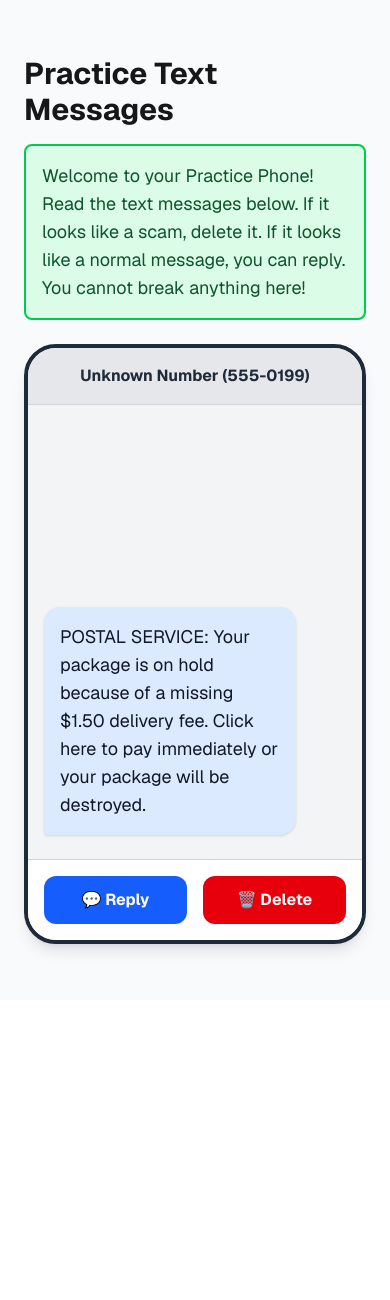
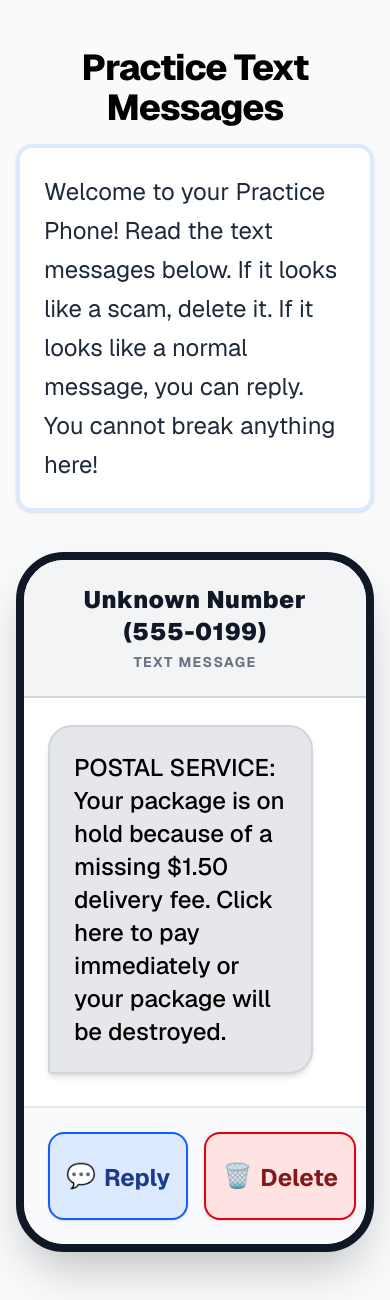
Before and after one commit to atullal/canopy, a Next.js app: page /urgent-text-message in a window 390 px wide. Before the commit the page ends 1000 px from the top, so only its background shows below. Built offline with nearby package versions, Linux system fonts and the light colour scheme.

Commit message:
UX Polish: Enhance smartphone interface contrast and animate delete/reply actions with Framer Motion

```diff
--- a/app/components/UrgentTextMessage.tsx
+++ b/app/components/UrgentTextMessage.tsx
@@ -1,18 +1,31 @@
 "use client";
 
 import React, { useState } from 'react';
+import { motion, AnimatePresence } from 'framer-motion';
 import posthog from '../../utils/posthog';
 import scenarioData from '../../scenarios/urgent-text-message.json';
 
 export default function UrgentTextMessage() {
   const [currentIndex, setCurrentIndex] = useState(0);
   const [feedback, setFeedback] = useState<{ title: string; message: string; type: 'success' | 'failure' | 'info' } | null>(null);
+  const [isDeleting, setIsDeleting] = useState(false);
 
   const currentMessage = scenarioData.messages[currentIndex];
 
   const handleAction = (actionId: string) => {
+    if (actionId === 'delete') {
+      setIsDeleting(true);
+      setTimeout(() => {
+        setIsDeleting(false);
+        processFeedback(actionId);
+      }, 400); // Wait for delete animation to finish
+    } else {
+      processFeedback(actionId);
+    }
+  };
+
+  const processFeedback = (actionId: string) => {
     if (actionId === 'reply' && currentMessage.isScam) {
-      // Failed: Replied to a scam
       posthog.capture('scam_clicked', { messageId: currentMessage.id, reason: 'replied_to_scam' });
       setFeedback({
         title: scenarioData.feedback.gentleFailureScamReply.title,
@@ -20,21 +33,18 @@ export default function UrgentTextMessage() {
         type: 'failure'
       });
     } else if (actionId === 'delete' && currentMessage.isScam) {
-      // Success: Deleted a scam
       setFeedback({
         title: scenarioData.feedback.success.title,
         message: scenarioData.feedback.success.message,
         type: 'success'
       });
     } else if (actionId === 'reply' && !currentMessage.isScam) {
-      // Success: Replied to a safe message
       setFeedback({
         title: "Great job!",
         message: "You correctly identified that this message was a normal, safe reminder. It is perfectly safe to reply to messages like this. Well done!",
         type: 'success'
       });
     } else if (actionId === 'delete' && !currentMessage.isScam) {
-      // Safe choice but incorrect: Deleted a safe message
       setFeedback({
         title: scenarioData.feedback.gentleFailureSafeDelete.title,
         message: scenarioData.feedback.gentleFailureSafeDelete.message,
@@ -45,6 +55,7 @@ export default function UrgentTextMessage() {
 
   const handleNext = () => {
     setFeedback(null);
+    setIsDeleting(false);
     if (currentIndex + 1 < scenarioData.messages.length) {
       setCurrentIndex(currentIndex + 1);
     } else {
@@ -53,61 +64,115 @@ export default function UrgentTextMessage() {
   };
 
   return (
-    <div className="max-w-2xl mx-auto p-6 font-sans">
-      <h1 className="text-3xl font-bold mb-4">{scenarioData.title}</h1>
-      <div className="bg-green-100 border-2 border-green-500 p-4 rounded-lg text-lg mb-6 text-green-900">
+    <main className="max-w-4xl mx-auto p-4 md:p-8 font-sans text-gray-900 bg-gray-50 min-h-screen">
+      <header className="mb-10 text-center">
+        <h1 className="text-4xl md:text-5xl font-extrabold tracking-tight mb-4 text-black">
+          {scenarioData.title}
+        </h1>
+        <div
+          role="region"
+          aria-label="Scenario Description"
+          className="bg-white border-4 border-blue-100 p-6 rounded-2xl text-2xl leading-relaxed text-gray-800 shadow-sm inline-block text-left"
+        >
           {scenarioData.description}
         </div>
+      </header>
 
-      <div className="max-w-sm mx-auto border-4 border-gray-800 rounded-[2rem] bg-gray-50 overflow-hidden shadow-lg flex flex-col h-[600px] relative">
+      <div className="max-w-md mx-auto border-8 border-gray-900 rounded-[3rem] bg-white overflow-hidden shadow-2xl flex flex-col h-[700px] relative">
         {/* Phone Header */}
-        <div className="bg-gray-200 p-4 text-center border-b border-gray-300 font-bold text-gray-800">
+        <div className="bg-gray-100 p-6 text-center border-b-2 border-gray-300">
+          <div className="text-2xl font-black text-gray-900 tracking-wide">
             {currentMessage.sender}
+          </div>
+          <div className="text-sm font-bold text-gray-500 mt-1 uppercase tracking-widest">
+            Text Message
+          </div>
         </div>
 
         {/* Phone Screen (Messages Area) */}
-        <div className="flex-1 p-4 flex flex-col justify-end bg-gray-100 pb-6">
-          <div className="bg-blue-100 text-gray-900 p-4 rounded-2xl rounded-bl-sm text-lg shadow-sm w-5/6">
+        <div className="flex-1 p-6 flex flex-col justify-end bg-white pb-8 overflow-hidden relative">
+          <AnimatePresence mode="wait">
+            {!isDeleting && (
+              <motion.div
+                key={currentIndex}
+                initial={{ opacity: 0, scale: 0.8, y: 50, transformOrigin: 'bottom left' }}
+                animate={{ opacity: 1, scale: 1, y: 0 }}
+                exit={{ opacity: 0, scale: 0.9, x: -100, transition: { duration: 0.2 } }}
+                transition={{ type: 'spring', stiffness: 250, damping: 20 }}
+                className="w-full flex justify-start"
+              >
+                <div className="bg-gray-200 text-black p-6 rounded-3xl rounded-bl-sm shadow-md max-w-[90%] border-2 border-gray-300">
+                  <p className="text-2xl font-medium leading-snug">
                     {currentMessage.body}
+                  </p>
+                </div>
+              </motion.div>
+            )}
+          </AnimatePresence>
+        </div>
+
+        {/* Action Buttons */}
+        <div className="p-6 bg-gray-50 border-t-2 border-gray-200 flex gap-4">
+          <motion.button
+            whileHover={{ scale: 1.02 }}
+            whileTap={{ scale: 0.95 }}
+            onClick={() => handleAction('reply')}
+            className="flex-1 bg-blue-100 text-blue-900 border-2 border-blue-600 font-bold text-2xl py-6 px-4 rounded-2xl hover:bg-blue-200 active:bg-blue-300 transition-colors focus:outline-none focus-visible:ring-4 focus-visible:ring-blue-600 min-h-[5rem] shadow-sm flex items-center justify-center gap-2"
+          >
+            💬 <span className="mt-1">Reply</span>
+          </motion.button>
+
+          <motion.button
+            whileHover={{ scale: 1.02 }}
+            whileTap={{ scale: 0.95 }}
+            onClick={() => handleAction('delete')}
+            className="flex-1 bg-red-100 text-red-900 border-2 border-red-600 font-bold text-2xl py-6 px-4 rounded-2xl hover:bg-red-200 active:bg-red-300 transition-colors focus:outline-none focus-visible:ring-4 focus-visible:ring-red-600 min-h-[5rem] shadow-sm flex items-center justify-center gap-2"
+          >
+            🗑️ <span className="mt-1">Delete</span>
+          </motion.button>
         </div>
       </div>
 
-        {/* Action Buttons */}
-        <div className="p-4 bg-white border-t border-gray-300 flex gap-4">
-          <button
-            onClick={() => handleAction('reply')}
-            className="flex-1 bg-blue-600 text-white font-bold py-3 px-4 rounded-xl hover:bg-blue-700 transition"
+      {/* Modal Feedback with Framer Motion */}
+      <AnimatePresence>
+        {feedback && (
+          <div className="fixed inset-0 z-50 flex items-center justify-center p-4 sm:p-6">
+            <motion.div
+              initial={{ opacity: 0 }}
+              animate={{ opacity: 1 }}
+              exit={{ opacity: 0 }}
+              transition={{ duration: 0.3 }}
+              className="absolute inset-0 bg-gray-900/80 backdrop-blur-sm"
+              onClick={handleNext}
+              aria-hidden="true"
+            />
+
+            <motion.div
+              role="alertdialog"
+              aria-modal="true"
+              initial={{ opacity: 0, scale: 0.95, y: 20 }}
+              animate={{ opacity: 1, scale: 1, y: 0 }}
+              exit={{ opacity: 0, scale: 0.95, y: 10 }}
+              transition={{ type: 'spring', stiffness: 300, damping: 25, mass: 1 }}
+              className="relative bg-white border-4 border-gray-200 p-8 md:p-12 rounded-3xl max-w-2xl w-full text-center shadow-2xl"
             >
-            💬 Reply
-          </button>
-          <button
-            onClick={() => handleAction('delete')}
-            className="flex-1 bg-red-600 text-white font-bold py-3 px-4 rounded-xl hover:bg-red-700 transition"
-          >
-            🗑️ Delete
-          </button>
-        </div>
-      </div>
-
-      {/* Modal Feedback */}
-      {feedback && (
-        <div className="fixed inset-0 bg-black/60 flex items-center justify-center p-4 z-50">
-          <div className="bg-white p-8 rounded-2xl max-w-md w-full text-center shadow-xl">
-            <h3 className={`text-2xl font-bold mb-4 ${feedback.type === 'failure' ? 'text-red-600' : feedback.type === 'success' ? 'text-green-600' : 'text-gray-800'}`}>
+              <h3 className={`text-4xl font-extrabold mb-8 ${feedback.type === 'failure' ? 'text-red-800' : feedback.type === 'success' ? 'text-green-800' : 'text-blue-800'}`}>
                 {feedback.title}
               </h3>
-            <div className="text-lg text-gray-700 whitespace-pre-wrap mb-6 text-left">
+              <div className="text-2xl text-gray-900 leading-relaxed whitespace-pre-wrap mb-10 text-left bg-gray-50 p-6 rounded-xl border border-gray-200">
                 {feedback.message}
               </div>
               <button
                 onClick={handleNext}
-              className="bg-blue-600 text-white font-bold py-3 px-8 rounded-xl hover:bg-blue-700 w-full"
+                autoFocus
+                className="w-full sm:w-auto min-w-[14rem] bg-blue-700 text-white font-bold text-3xl py-6 px-10 rounded-xl hover:bg-blue-800 active:bg-blue-900 active:scale-95 transition-all focus:outline-none focus-visible:ring-4 focus-visible:ring-blue-500 shadow-md"
               >
                 Continue
               </button>
-          </div>
+            </motion.div>
           </div>
         )}
-    </div>
+      </AnimatePresence>
+    </main>
   );
 }
```
Lines whose indentation alone changed are shown as unchanged.
